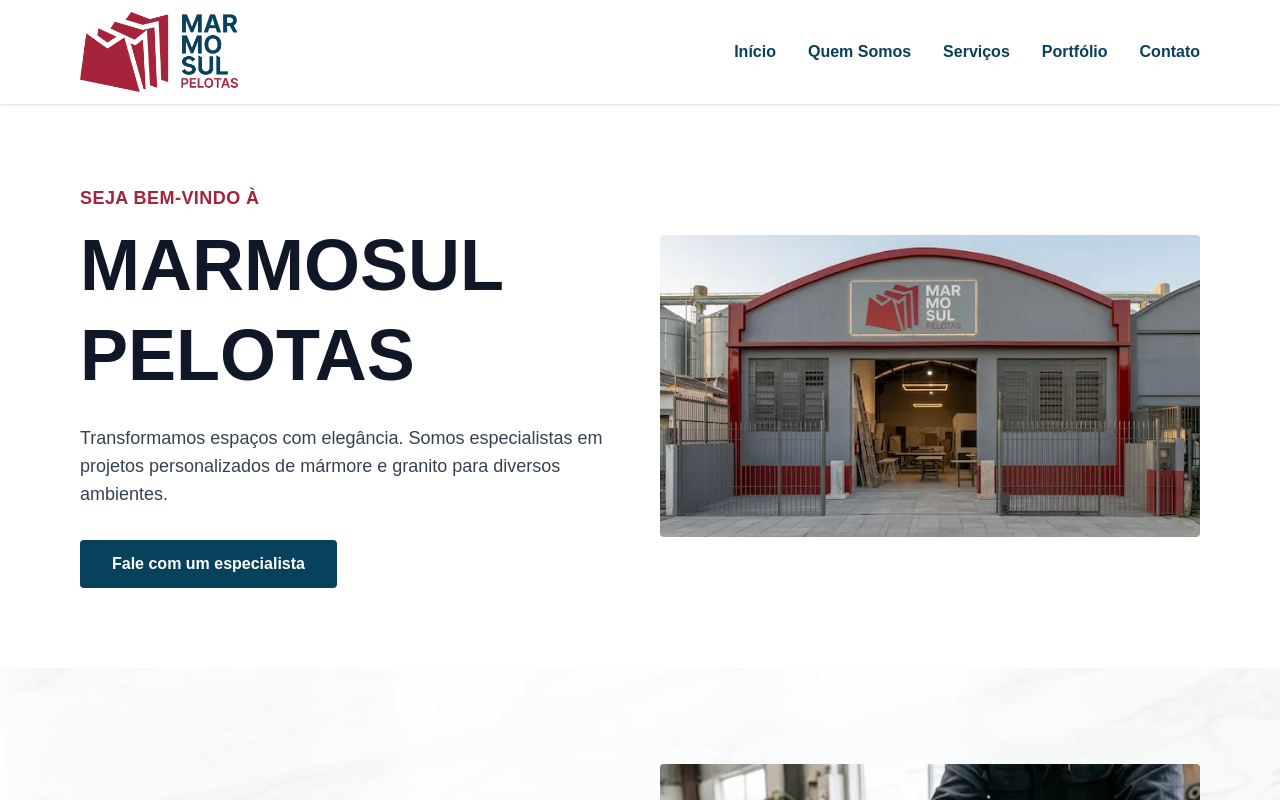
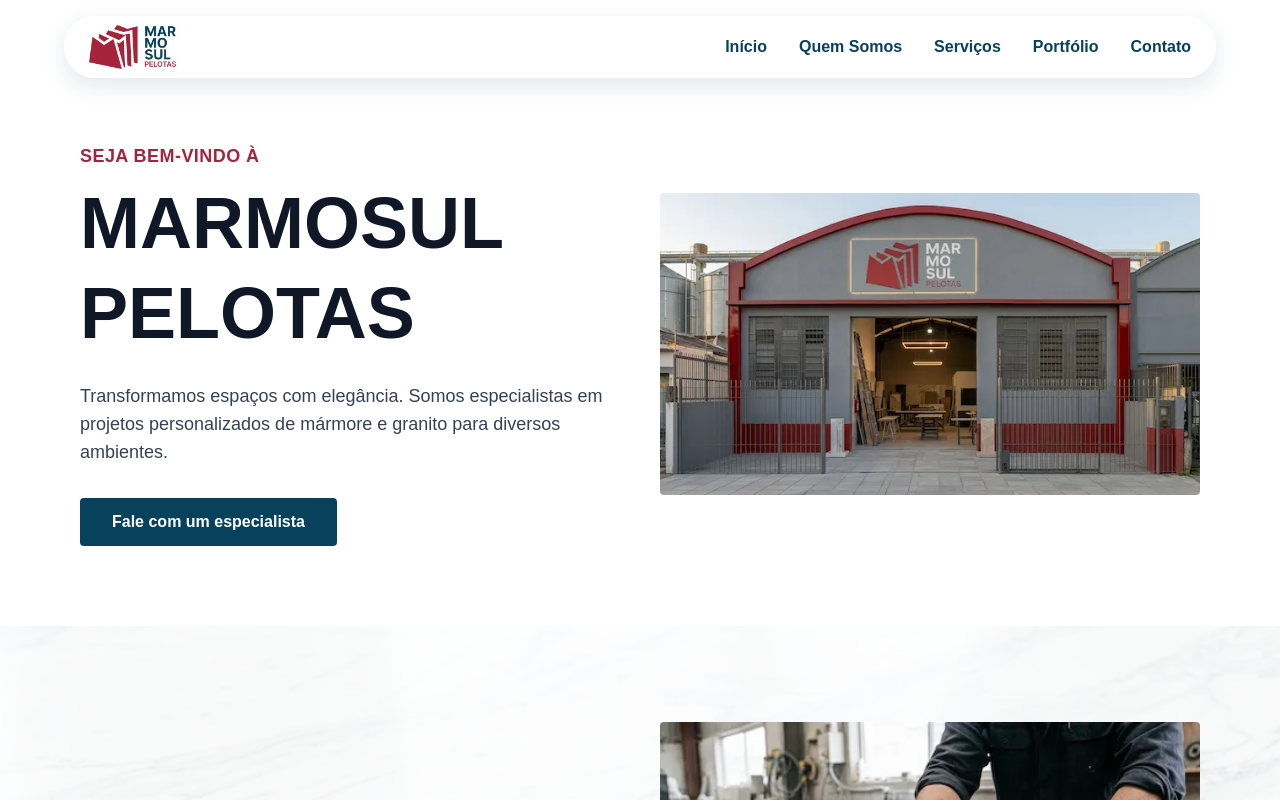
Before and after one commit to PedroKruger1992/marmosul-site-v4, a React (Vite) app: page / in a window 1280 px wide. Shown: the top 800 px of the page. Built offline with nearby package versions, Linux system fonts and the light colour scheme.

Commit message:
feat: adiciona animações e menu de vidro com brilho

```diff
--- a/src/components/Header.jsx
+++ b/src/components/Header.jsx
@@ -13,16 +13,18 @@ const Header = () => {
   const [aberto, setAberto] = useState(false);
 
   return (
-    <header className="sticky top-0 z-50 bg-white shadow-sm">
-      <div className="max-w-6xl mx-auto px-4 py-3 flex items-center justify-between">
+    <header className="sticky top-4 z-50 px-4">
+      <div className="group relative mx-auto flex max-w-6xl items-center justify-between overflow-hidden rounded-full border border-white/60 bg-white/25 px-6 py-2 backdrop-blur-sm shadow-[inset_0_1px_0_rgba(255,255,255,0.8),0_8px_24px_rgba(8,65,92,0.12)]">
+        <span aria-hidden="true" className="pointer-events-none absolute inset-y-0 left-0 w-1/3 -translate-x-[150%] bg-white/50 motion-safe:animate-brilho [animation-delay:600ms]" />
+        <span aria-hidden="true" className="pointer-events-none absolute inset-y-0 left-0 w-1/3 -translate-x-[150%] bg-white/50 motion-safe:group-hover:animate-brilho" />
         <a href="#inicio">
-          <img src={logo} alt="Marmosul Pelotas" width="600" height="303" className="h-14 md:h-20 w-auto" />
+          <img src={logo} alt="Marmosul Pelotas" width="600" height="303" className="h-11 w-auto" />
         </a>
         <nav aria-label="Menu principal" className="hidden md:block">
           <ul className="flex gap-8">
             {links.map(link => (
               <li key={link.href}>
-                <a href={link.href} className="font-semibold text-azul hover:text-vermelho transition-colors">
+                <a href={link.href} className="drop-shadow-[0_0_6px_rgba(255,255,255,0.9)] font-semibold text-azul hover:text-vermelho transition-colors">
                   {link.label}
                 </a>
               </li>
@@ -41,7 +43,7 @@ const Header = () => {
         </button>
       </div>
       {aberto && (
-        <nav id="menu-mobile" aria-label="Menu principal" className="md:hidden border-t border-gray-100 bg-white">
+        <nav id="menu-mobile" aria-label="Menu principal" className="md:hidden mx-auto mt-2 max-w-6xl rounded-3xl border border-white/60 bg-white/80 backdrop-blur-sm shadow-[inset_0_1px_0_rgba(255,255,255,0.8),0_8px_24px_rgba(8,65,92,0.12)]">
           <ul className="flex flex-col px-4 py-2">
             {links.map(link => (
               <li key={link.href}>
--- a/src/index.css
+++ b/src/index.css
@@ -5,4 +5,14 @@
    --color-verde: #CAD178;
    --color-cinza: #999999;
    --font-sans: 'Inter Variable', sans-serif;
-   }
+   --animate-surgir: surgir 0.7s ease-out both;
+   --animate-espacar: espacar 1.2s ease-out both;
+   --animate-moldura: moldura 1s ease-out both;
+   --animate-brilho: brilho 1.2s ease-out both;
+   @keyframes surgir { from { opacity: 0; transform: translateY(16px); } to { opacity: 1; transform: none; } }
+   @keyframes espacar { from { opacity: 0; letter-spacing: 0.1em; } to { opacity: 1; letter-spacing: 0.5em; } }
+   @keyframes moldura { from { opacity: 0; transform: translate(16px, -16px); } to { opacity: 1; transform: none; } }
+   @keyframes brilho { from { transform: translateX(-150%) skewX(-20deg); } to { transform: translateX(350%) skewX(-20deg); } }
+}
+   @keyframes deriva { to { transform: translateY(-10%) scale(1.08); } }
+   @media (prefers-reduced-motion: no-preference) { @supports (animation-timeline: scroll()) { .marmore-parallax { animation: deriva linear both; animation-timeline: scroll(); } } }
```
